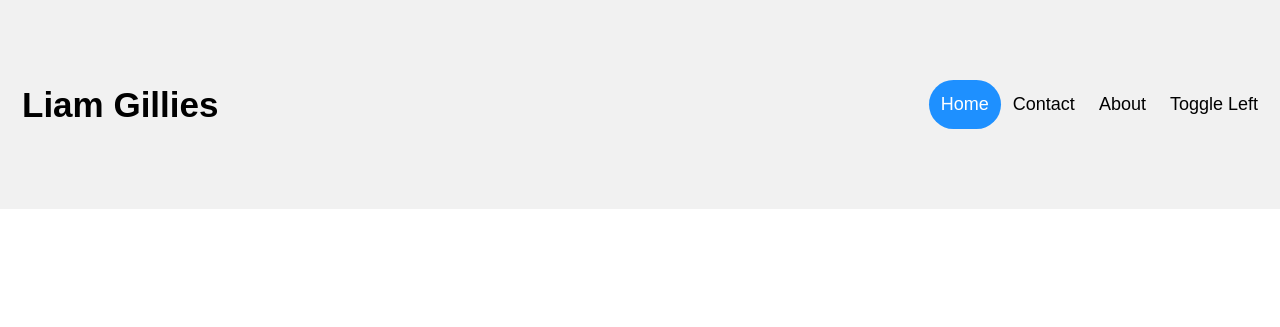
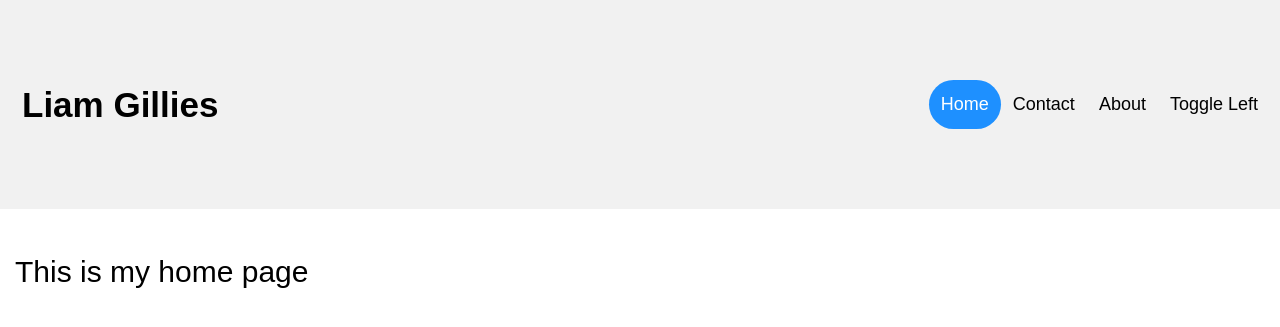
Before and after one commit to liamgillies/liamgillies.github.io, a Jekyll site: the page built from index.html, in a window 1280 px wide and 900 px high. Shown: the top 327 px of the window. Built offline with Jekyll 4.4.1, drawn with Linux system fonts in a browser that asks for light colours.

Commit message:
Update default.html

```diff
--- a/_layouts/default.html
+++ b/_layouts/default.html
@@ -90,6 +90,10 @@ body {
     <a id= about onclick= makeAboutActive() href="/about">About</a>
     <button id="butn" class="btn" onclick="menuLeft()">Toggle Left</button>
   </div>
+</div>
+
+<div id="defaultDiv">
+<p>This is my home page<p>
 </div>
 
 <script>
```
